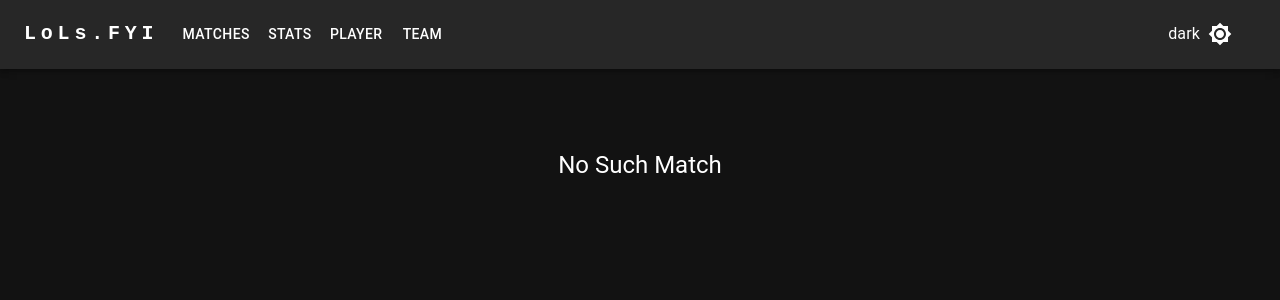
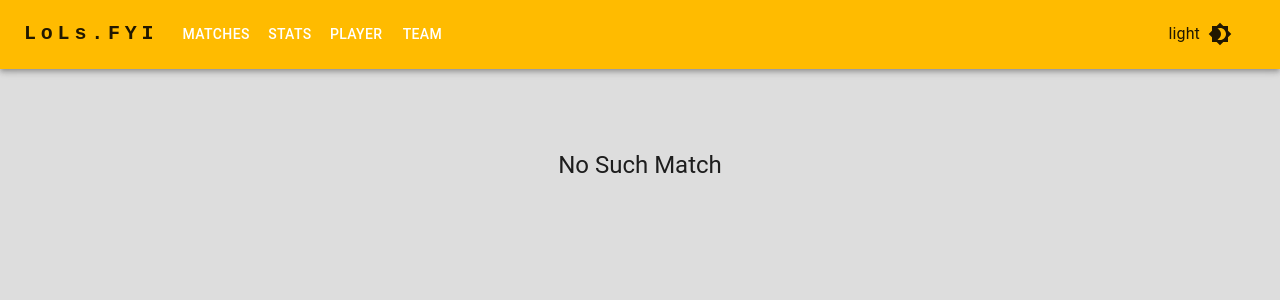
Before and after one commit to Zenfendson/CIS5500-Project, a Next.js app in the folder lolsfyi/: page /match in a window 1280 px wide. Shown: the top 300 px of the page. Built offline with nearby package versions, Linux system fonts and the light colour scheme.

Commit message:
player optimize

```diff
--- a/lolsfyi/src/pages/_app.tsx
+++ b/lolsfyi/src/pages/_app.tsx
@@ -10,7 +10,7 @@ const ColorModeContext = React.createContext({
 });
 
 const App = ({ Component, pageProps }: AppProps) => {
-  const [mode, setMode] = React.useState<"light" | "dark">("dark");
+  const [mode, setMode] = React.useState<"light" | "dark">("light");
   const colorMode = React.useMemo(
     () => ({
       toggleColorMode: () => {
--- a/lolsfyi/src/pages/player/Player.tsx
+++ b/lolsfyi/src/pages/player/Player.tsx
@@ -112,6 +112,7 @@ const Player = () => {
     }, [router.query]);
 
     useEffect(() => {
+        if (player && isShow) {
             fetch(`${process.env.NEXT_PUBLIC_API_URL}/api/player/playerinfo?name=${player}`)
                 .then((response) => response.json())
                 .then((json) => setPlayerInfo(json[0]));
@@ -133,6 +134,7 @@ const Player = () => {
             fetch(`${process.env.NEXT_PUBLIC_API_URL}/api/player/leagueoptions?name=${player}`)
                 .then((response) => response.json())
                 .then((json) => setLeagues(json.map((leagues : Object) => leagues.league)));
+        }
     }, [isShow, page, player]);
 
     useEffect(() => {
```
Lines whose indentation alone changed are shown as unchanged.
